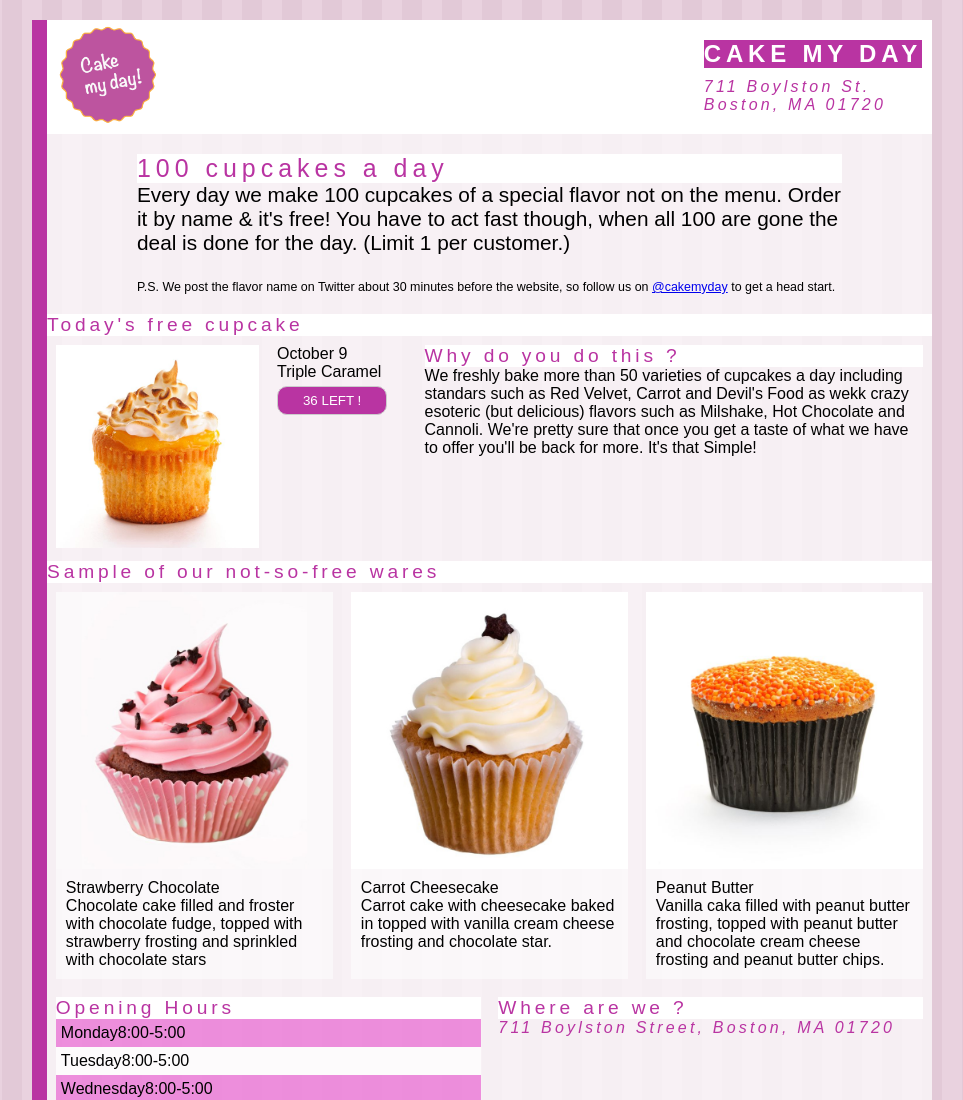
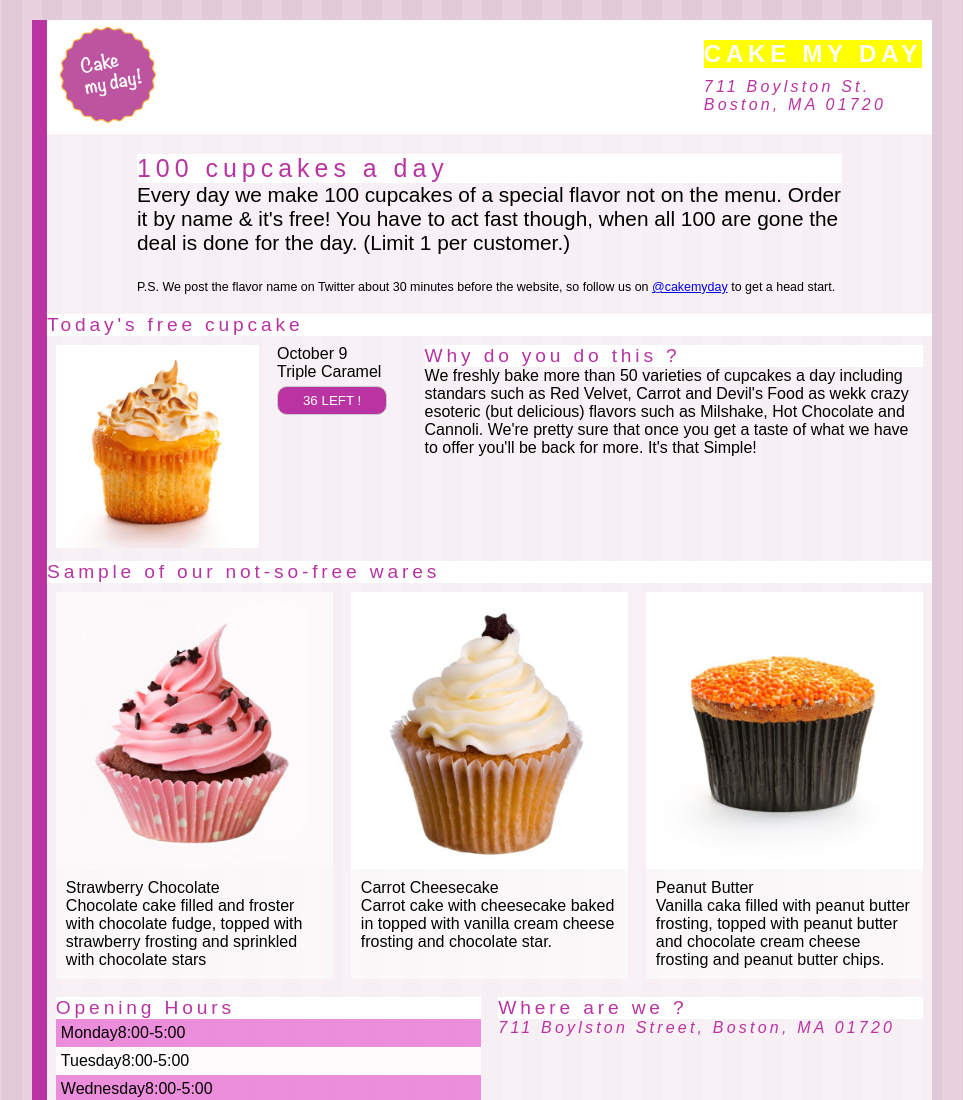
Before and after one commit to YacineDjediden/tp-Cupcake, a plain HTML site: page index.html in a window 1280 px wide. Shown: the top 1100 px of the page, without its empty margins (158-1121 px from the left). Drawn offline with Linux system fonts and the light colour scheme; grey boxes are pictures that could not be loaded.

Commit message:
changer fond du titre principal

```diff
--- a/css/style.css
+++ b/css/style.css
@@ -41,7 +41,7 @@ header {
 }
 
 h1 {
-  background-color: #b934a2;
+  background-color: yellow;
   color: #fff;
   font-size: 1.5em;
   letter-spacing: 0.2em;
```
